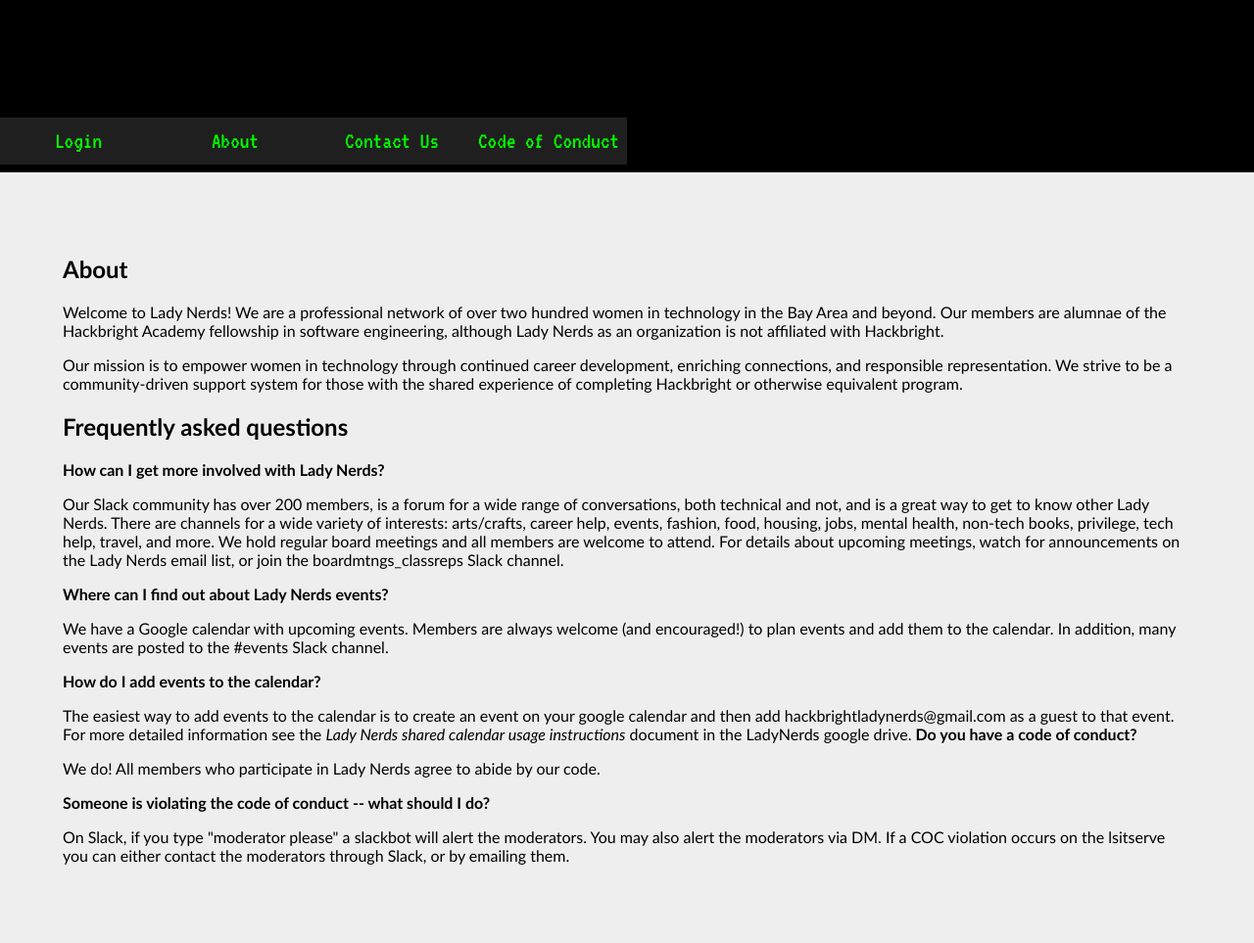
After one commit to beckastar/ladynerds_site, a Django app: template ladynerds/templates/about.html in a window 1280 px wide. The commit adds this page. Shown: the whole page at 98% size. Run offline with Django 3.2, Linux system fonts and the light colour scheme; the template is opened without the code that fills it, so the values that code supplies are empty; parts of the project's set-up code (start-up, migrations or seed data) failed here and were passed over.

```diff
--- /dev/null
+++ b/ladynerds/admin.py
@@ -0,0 +1,5 @@
+from django.contrib import admin
+
+from models import UserProfile
+
+admin.site.register(UserProfile)
--- a/ladynerds/models.py
+++ b/ladynerds/models.py
@@ -39,6 +39,7 @@ Positions = (
     )
 
 class UserProfile(models.Model):
+
     user = models.OneToOneField(User)
     picture = models.ImageField(upload_to='profile_images', blank=True)
     city = models.CharField(max_length = 20)
@@ -59,7 +60,7 @@ class UserProfile(models.Model):
     def __str__(self):
         return '%s %s %s %s %s %s %s %s %s %s %s %s %s %s %s %s' %(
             self.user, self.picture, self.city,
-            self.email_address, self.twitter, self.company, self.past_companies,
+            self.email_address, self.twitter, self.company, self.past_companies, self.freelancer,
             self.languages, self.frameworks, self.year_graduated, self.season_graduated,
             self.looking_for_job, self.position, self.position_other,
             self.date
--- a/ladynerds/settings.py
+++ b/ladynerds/settings.py
@@ -15,7 +15,6 @@ import os
 
 BASE_DIR = os.path.dirname(os.path.dirname(os.path.abspath(__file__)))
 PROJECT_ROOT = os.path.dirname(os.path.abspath(__file__))
-print PROJECT_ROOT
 SETTINGS_PATH = os.path.normpath(os.path.dirname(__file__))
 # Find templates in the same folder as settings.py.
 TEMPLATE_DIRS = (
@@ -51,7 +50,7 @@ INSTALLED_APPS = (
     'django.contrib.sessions',
     'django.contrib.messages',
     'django.contrib.staticfiles',
-    'ladynerds'
+    'ladynerds',
 )
 
 MIDDLEWARE_CLASSES = (
--- /dev/null
+++ b/ladynerds/templates/about.html
@@ -0,0 +1,67 @@
+{% extends "base.html" %}
+{% block content %}
+<div id="about-page">
+    <h2>About</h2>
+    <div id="intro">
+        <p>
+            Welcome to Lady Nerds! We are a professional network of over two hundred women
+            in technology in the Bay Area and beyond. Our members are alumnae of the Hackbright
+            Academy fellowship in software engineering, although Lady Nerds as an organization is
+            not affiliated with Hackbright.
+        </p>
+    </div>
+    <div id="mission">
+        <p>
+            Our mission is to empower women in technology through continued career development,
+            enriching connections, and responsible representation.  We strive to be a community-driven
+            support system for those with the shared experience of completing Hackbright or otherwise
+            equivalent program.
+        </p>
+    </div>
+
+        <div id="faq">
+        <h2>Frequently asked questions</h2>
+        <b>How can I get more involved with Lady Nerds?</b>
+        <p>
+            Our Slack community has over 200 members, is a forum for a wide range of conversations,
+            both technical and not, and is a great way to get to know other Lady Nerds. There are channels
+            for a wide variety of interests: arts/crafts, career help, events, fashion, food, housing,
+            jobs, mental health, non-tech books, privilege, tech help, travel, and more.
+
+            We hold regular board meetings and all members are welcome to attend. For details
+            about upcoming meetings, watch for announcements on the Lady Nerds email list, or
+            join the boardmtngs_classreps Slack channel.
+        </p>
+
+        <b>Where can I find out about Lady Nerds events?</b>
+        <p>
+            <!-- FIXME: Add link to google calendar -->
+            We have a Google calendar with upcoming events. Members are always welcome
+            (and encouraged!) to plan events and add them to the calendar. In addition,
+            many events are posted to the #events Slack channel.
+        </p>
+
+        <b>How do I add events to the calendar?</b>
+        <p>
+            <!-- FIXME: Add link to calender usage instructions -->
+            The easiest way to add events to the calendar is to create an event on your google
+            calendar and then add hackbrightladynerds@gmail.com as a guest to that event.
+            For more detailed information see the <i>Lady Nerds shared calendar usage instructions</i>
+            document in the LadyNerds google drive.
+
+        <b>Do you have a code of conduct?</b>
+        <p>
+            <!-- FIXME: Add link to COC -->
+            We do! All members who participate in Lady Nerds agree to abide by our code.
+        </p>
+
+        <b>Someone is violating the code of conduct -- what should I do?</b>
+        <p>
+            On Slack, if you type "moderator please" a slackbot will alert the moderators.
+            You may also alert the moderators via DM.  If a COC violation occurs on the lsitserve
+            you can either contact the moderators through Slack, or by emailing them.
+        </p>
+
+    </div>
+</div>
+{% endblock %}
--- a/ladynerds/templates/ladynerds.html
+++ b/ladynerds/templates/ladynerds.html
@@ -6,7 +6,7 @@
 	<div class="campertable shown">
 		<div class="camperheading"><h2 id="camper_heading hidden">All Bioluminauts</h2></div>
 		<div class="tablewrap">
-			<table class="gradienttable">
+			<table ass="gradienttable">
 				<thead>
 					<tr>
 						<td><p>Photo</p></td>
@@ -22,7 +22,7 @@
 						<td><p>Looking for job?</p></td>
 					</tr>
 				</thead>
-					{% for nerd in UserProfile %}
+					{% for nerd in ladynerds %}
 						<tr class="datarow">
 							<td  class="profile_pic">{{nerd.picture}}</td>
 							<td>{{nerd.user}}</td>
```
Also changed, not shown: ladynerds/templates/index.html (+1 -33 lines), db.sqlite3, ladynerds/migrations/0001_initial.py (added), ladynerds/migrations/__init__.py (added).
